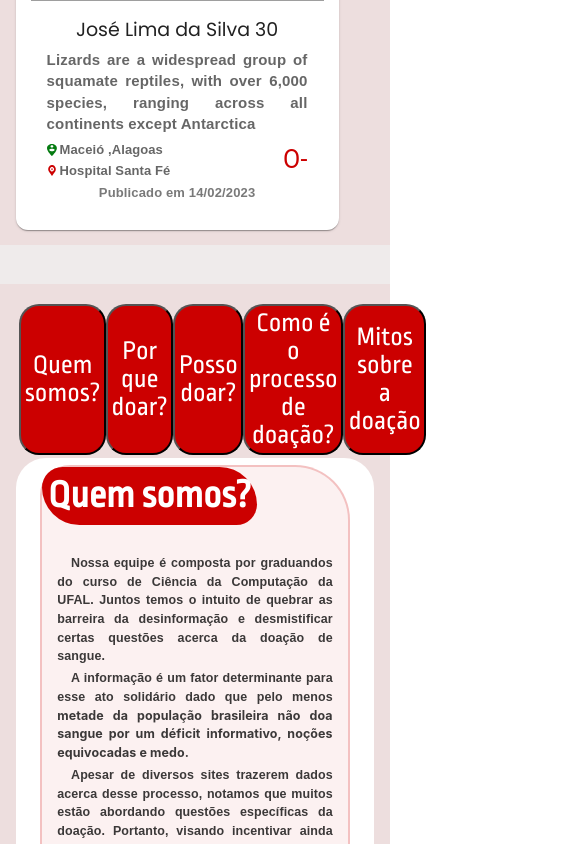
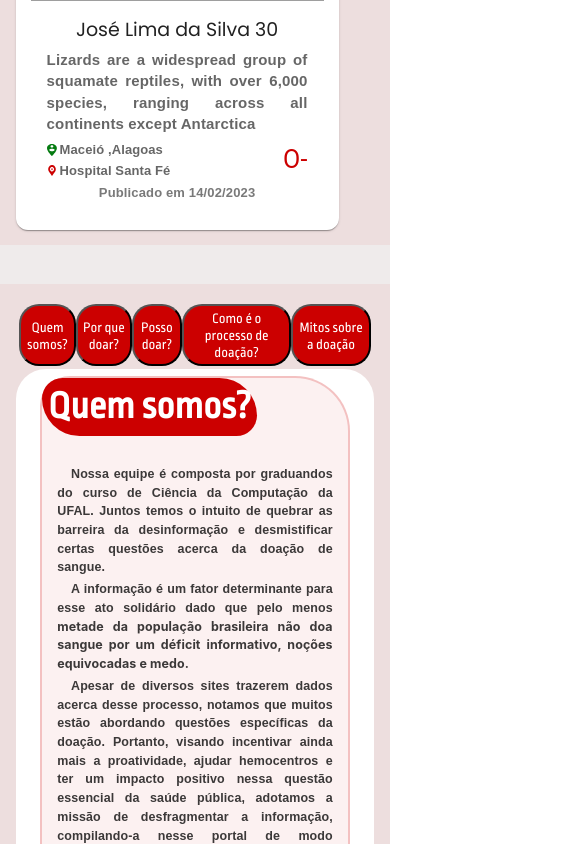
Before and after one commit to Emilybtoliveira/DoeMais, a React (Create React App) app in the folder client/: page / in a window 390 px wide. Shown: the part 1074-1918 px from the top of the page, 585 px wide, since content can reach past the window. Built offline with nearby package versions, Linux system fonts and the light colour scheme; grey boxes are pictures that could not be loaded; a web font is replaced by a local one.

Commit message:
Tratando responsividade dos botões de sessão

```diff
--- a/client/src/components/InfoSecao/styles.js
+++ b/client/src/components/InfoSecao/styles.js
@@ -12,19 +12,25 @@ export const Container = styled.div`
         border-radius: 20px;
         background-color: rgba(204, 0, 0, 1);
         padding:1%;
+        font-size: 3em;
     }
     button a{
         color: white;
-
         text-decoration: none;
         font-family: 'Ropa Sans', sans-serif;
-        font-size: 2em;
+
     }
     .buttonSection{
         display: flex;
-        justify-content: space-around;
+        /*flex-wrap: wrap;*/
+        justifyContent: "flex-end";
         padding: 1%;
     }
+    @media(min-width: 200px) {
+        button{
+         font-size: 1.5em;
+        }
+       }
 `
 
 export const ContainerA = styled.div`
@@ -93,7 +99,7 @@ export const ContainerA = styled.div`
     }
 
     .pictures{
-        width: 600px;
+        width: 50%;
         padding 1%;
         margin: auto;
         display: block;
```
